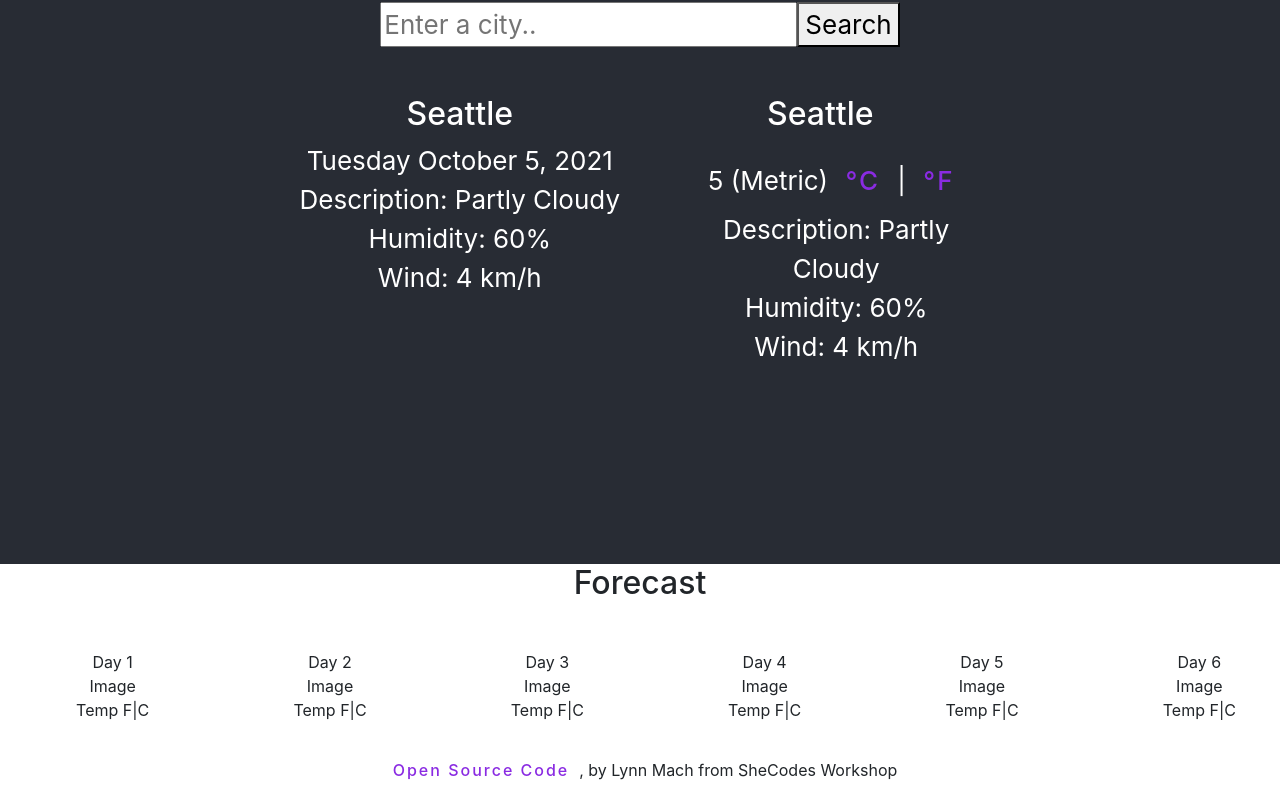
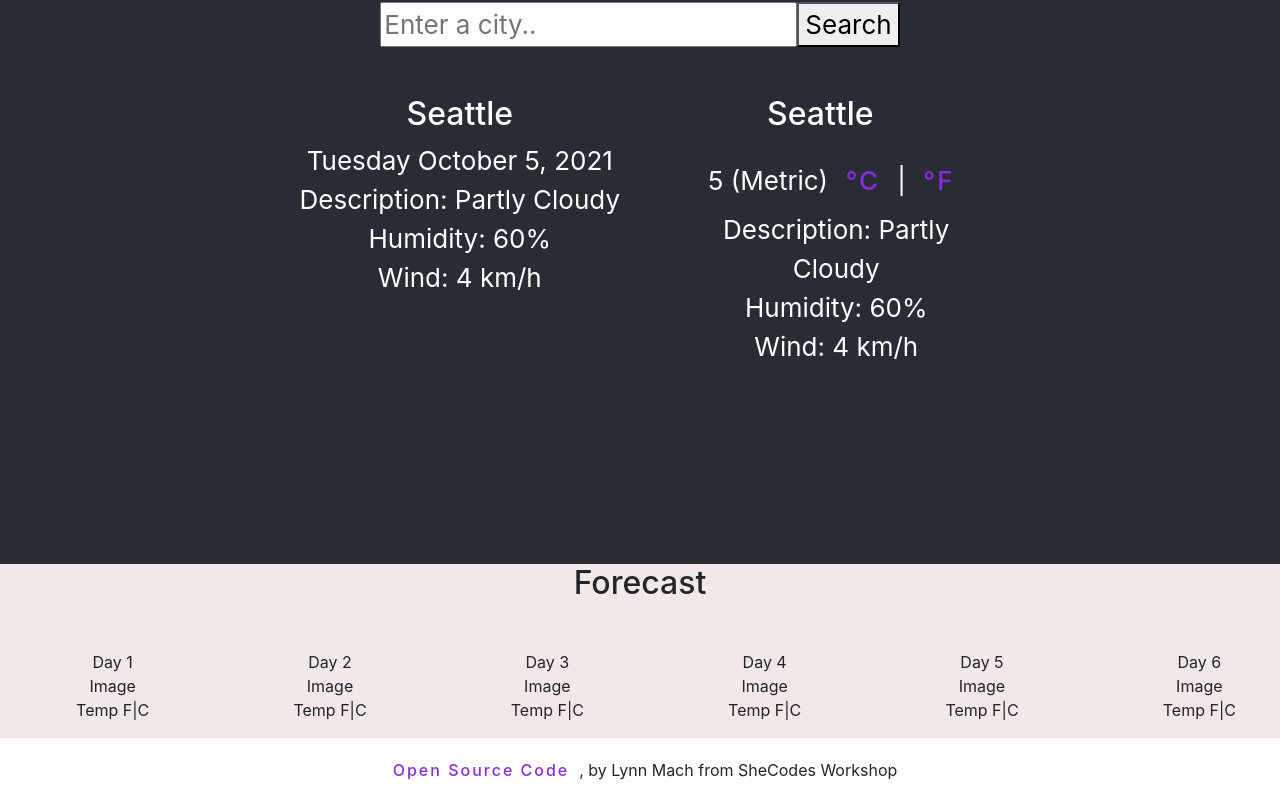
Before and after one commit to Giggles999/weather-react, a React (Create React App) app: page / in a window 1280 px wide. Shown: the part 236-1044 px from the top of the page. Built offline with nearby package versions, Linux system fonts and the light colour scheme.

Commit message:
added body height

```diff
--- a/src/App.css
+++ b/src/App.css
@@ -17,6 +17,11 @@
   color: #61dafb;
 }
 
+.App-body {
+  background-color: rgb(243, 232, 232);
+  min-height: 20vh;
+}
+
 li {
   list-style: none;
 }
```
